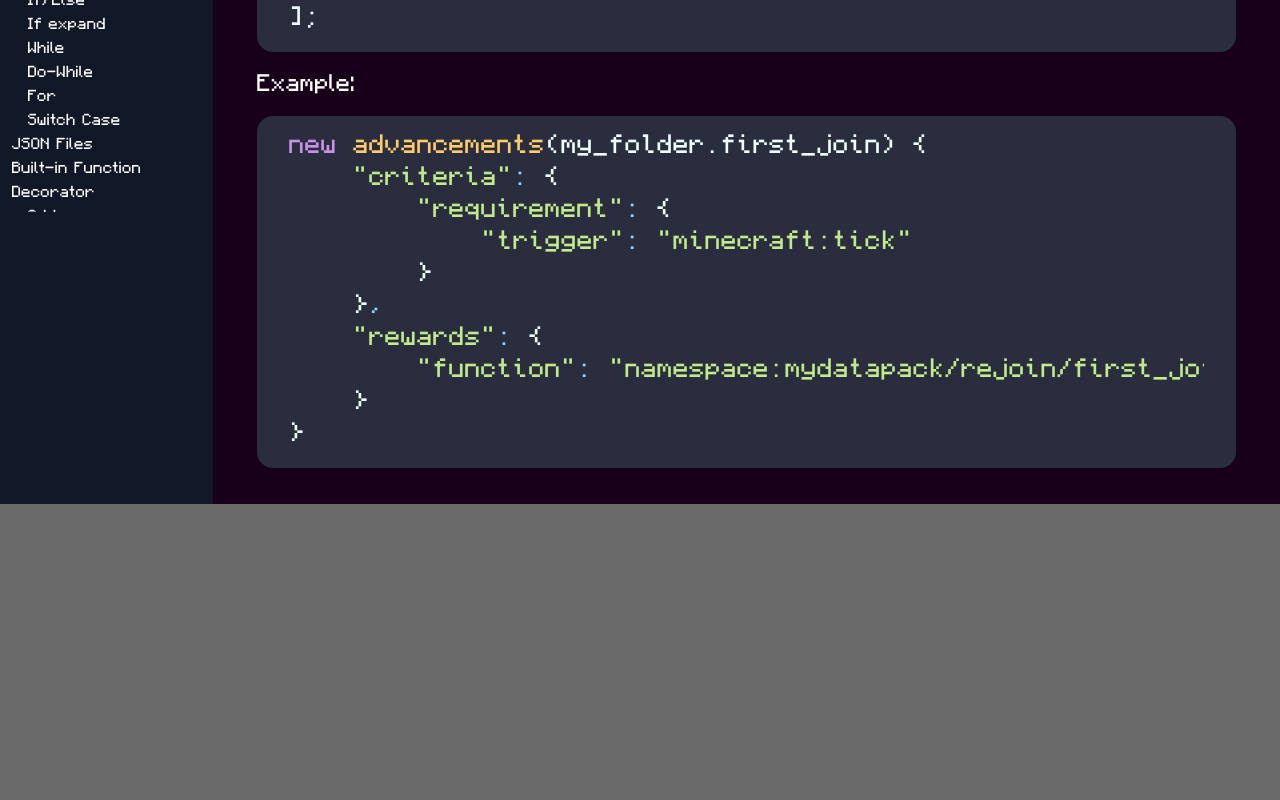
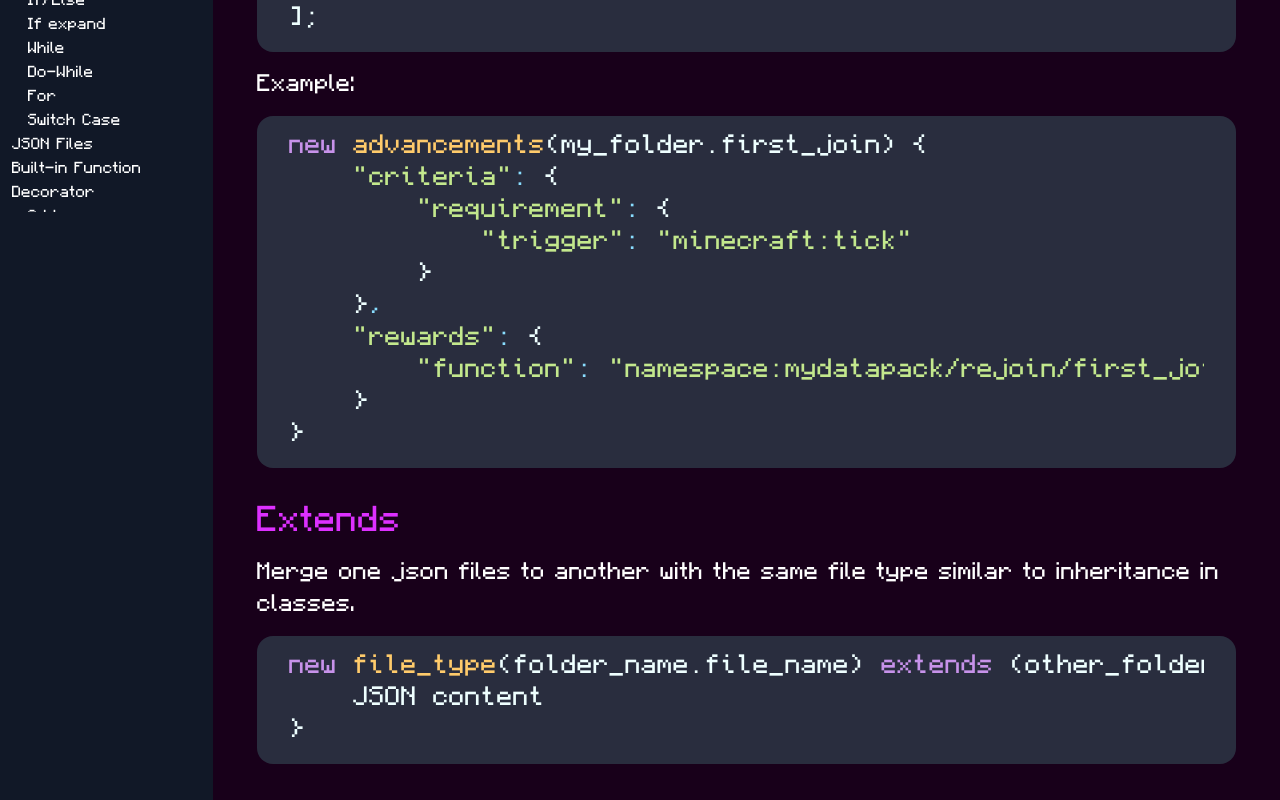
Before and after one commit to WingedSeal/jmc, a React (Create React App) app: page /documentation/json-files in a window 1280 px wide. Shown: the part 588-1388 px from the top of the page. Before the commit the page ends 1092 px from the top, so only its background shows below. Built offline with nearby package versions, Linux system fonts and the light colour scheme.

Commit message:
feat: add extends

```diff
--- a/src/pages/JsonFiles/JsonFiles.tsx
+++ b/src/pages/JsonFiles/JsonFiles.tsx
@@ -91,6 +91,27 @@ const JsonFiles = () => {
                         {"}"}
                     </CodeBlock>
                 </div>
+                <div className="text-secondary-contrast text-xl md:text-4xl mt-3 md:mt-4">
+                    Extends
+                </div>
+                <div className="text-white text-base md:text-2xl mt-4 max-w-full">
+                    <p>
+                        Merge one json files to another with the same file type
+                        similar to inheritance in classes.
+                    </p>
+                    <CodeBlock>
+                        <CodeText type="keyword">new</CodeText>{" "}
+                        <CodeText type="class">file_type</CodeText>
+                        (folder_name.file_name){" "}
+                        <CodeText type="keyword">extends</CodeText>{" "}
+                        (other_folder.other_file) {"{"}
+                        <br />
+                        <Tab />
+                        JSON content
+                        <br />
+                        {"}"}
+                    </CodeBlock>
+                </div>
             </section>
         </>
     );
```
